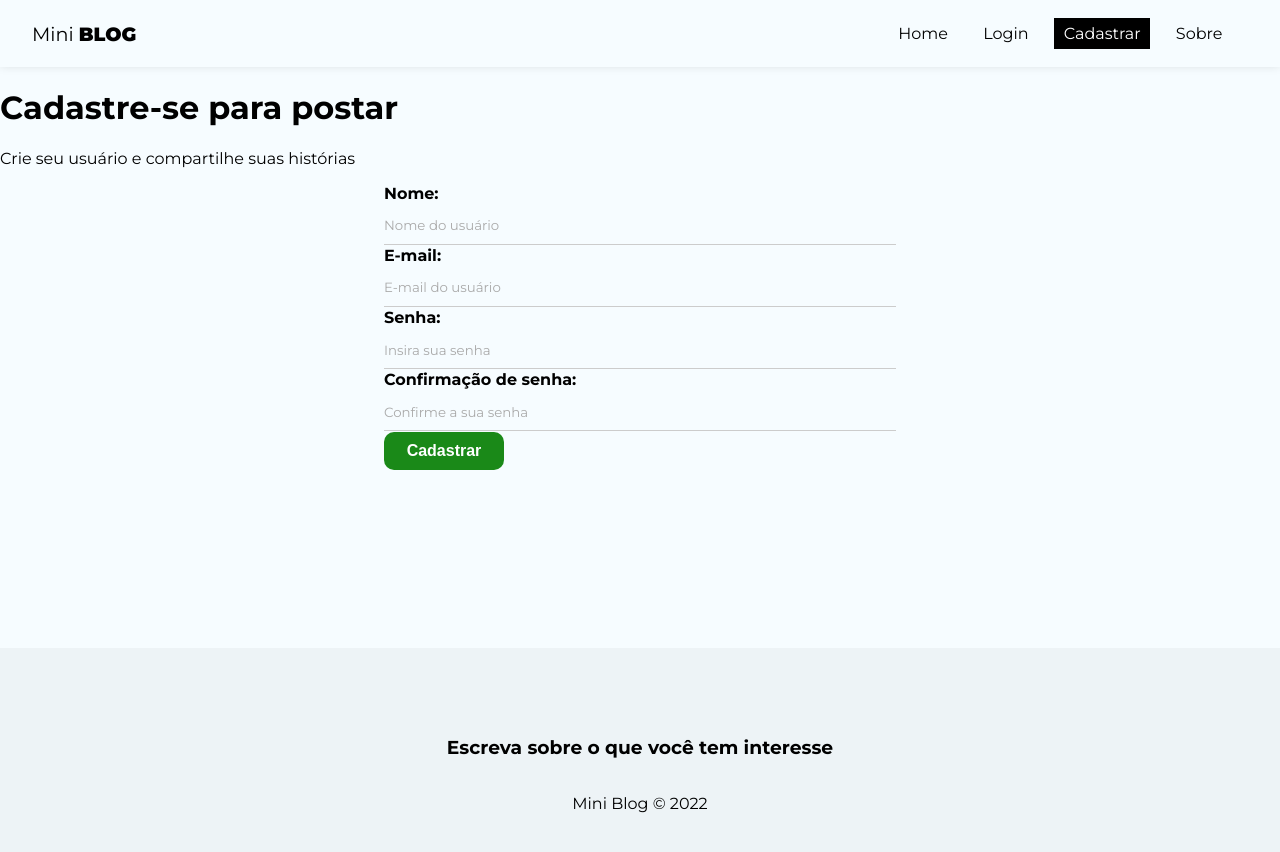
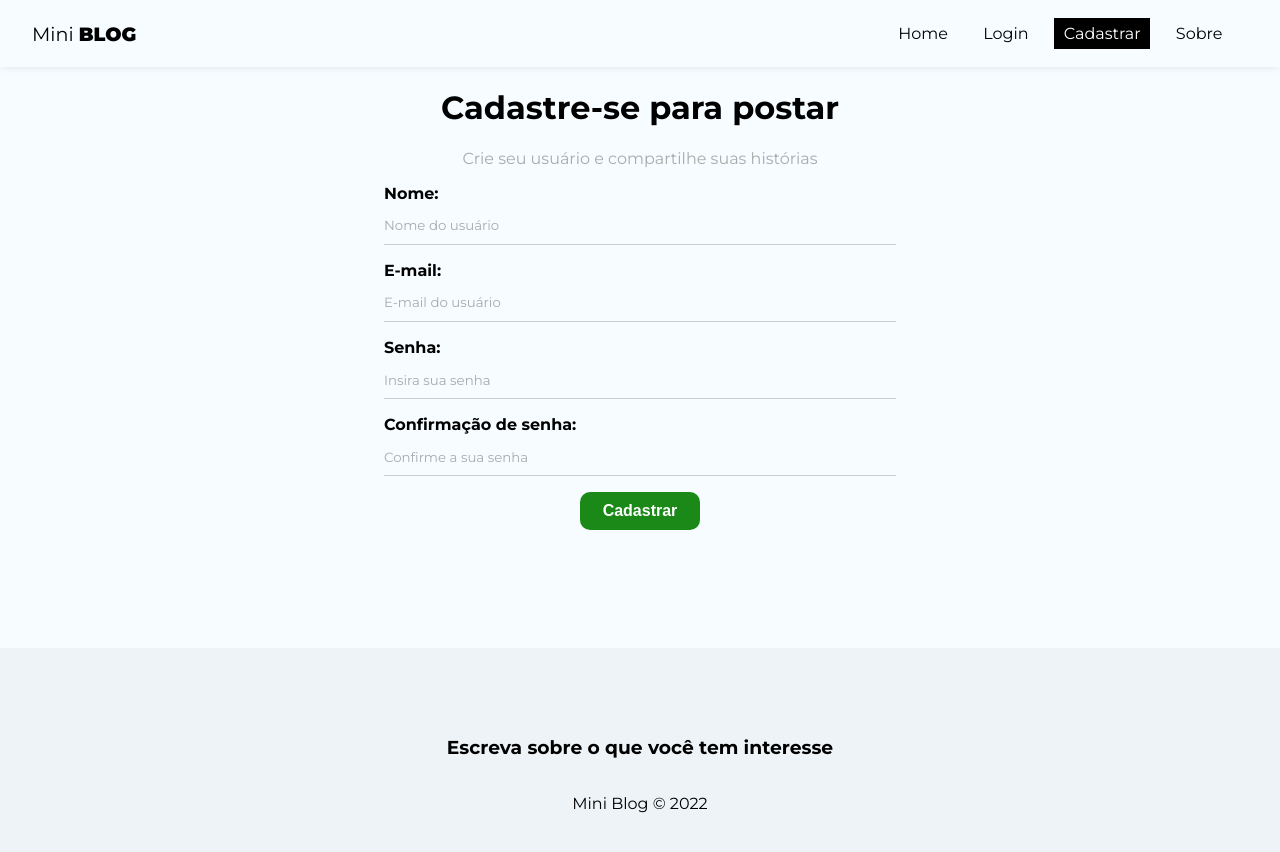
Before and after one commit to xandaosilva/curso-reactjs, a React (Create React App) app in the folder 10_miniblog/miniblog/: page /register in a window 1280 px wide. Shown: the top 852 px of the page. Built offline with nearby package versions, Linux system fonts and the light colour scheme.

Commit message:
States do form de cadastro

```diff
--- a/10_miniblog/miniblog/src/index.css
+++ b/10_miniblog/miniblog/src/index.css
@@ -37,7 +37,7 @@ form{
 label{
   display: flex;
   flex-direction: column;
-  margin-bottom: 1px;
+  margin-bottom: 1em;
 }
 
 label span{
--- a/10_miniblog/miniblog/src/pages/Register/Register.js
+++ b/10_miniblog/miniblog/src/pages/Register/Register.js
@@ -3,28 +3,50 @@ import { useState, useEffect } from "react";
 import styles from "./Register.module.css";
 
 const Register = () => {
+    const [displayName, setDisplayName] = useState("");
+    const [email, setEmail] = useState("");
+    const [password, setPassword] = useState("");
+    const [confirmPassword, setConfirmPassword] = useState("");
+    const [error, setError] = useState("");
+
+    const handleSubmit = (e) => {
+        e.preventDefault();
+
+        setError("");
+
+        const user = { displayName, email, password };
+
+        if(password !== confirmPassword){
+            setError("As senhas precisam ser iguais");
+            return;
+        }
+
+        console.log(user);
+    }
+
     return (
-        <div>
+        <div className={styles.register}>
             <h1>Cadastre-se para postar</h1>
             <p>Crie seu usuário e compartilhe suas histórias</p>
-            <form>
+            <form onSubmit={handleSubmit}>
                 <label>
                     <span>Nome:</span>
-                    <input type="text" name="displayName" required placeholder="Nome do usuário" />
+                    <input type="text" name="displayName" required placeholder="Nome do usuário" value={displayName} onChange={(e) => setDisplayName(e.target.value)} />
                 </label>
                 <label>
                     <span>E-mail:</span>
-                    <input type="email" name="email" required placeholder="E-mail do usuário" />
+                    <input type="email" name="email" required placeholder="E-mail do usuário" value={email} onChange={(e) => setEmail(e.target.value)} />
                 </label>
                 <label>
                     <span>Senha:</span>
-                    <input type="password" name="password" required placeholder="Insira sua senha" />
+                    <input type="password" name="password" required placeholder="Insira sua senha" value={password} onChange={(e) => setPassword(e.target.value)} />
                 </label>
                 <label>
                     <span>Confirmação de senha:</span>
-                    <input type="password" name="confirmPassword" required placeholder="Confirme a sua senha" />
+                    <input type="password" name="confirmPassword" required placeholder="Confirme a sua senha" value={confirmPassword} onChange={(e) => setConfirmPassword(e.target.value)} />
                 </label>
                 <button className="btn">Cadastrar</button>
+                {error && <p className="error">{error}</p>}
             </form>
         </div>
     )
```
